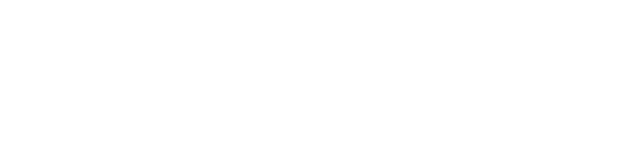
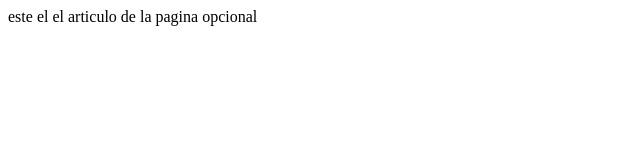
Before and after one commit to Romerof/Test, a plain HTML site: page pagina_opcional.html in a window 1280 px wide. Shown: the whole page, without its empty margins (0-640 px from the left). Drawn offline with Linux system fonts and the light colour scheme.

Commit message:
articulo añadido en la pagina opcional

```diff
--- a/pagina_opcional.html
+++ b/pagina_opcional.html
@@ -7,6 +7,8 @@
     <title>Document</title>
 </head>
 <body>
-
+    <article>
+        este el el articulo de la pagina opcional
+    </article>
 </body>
 </html>
```
